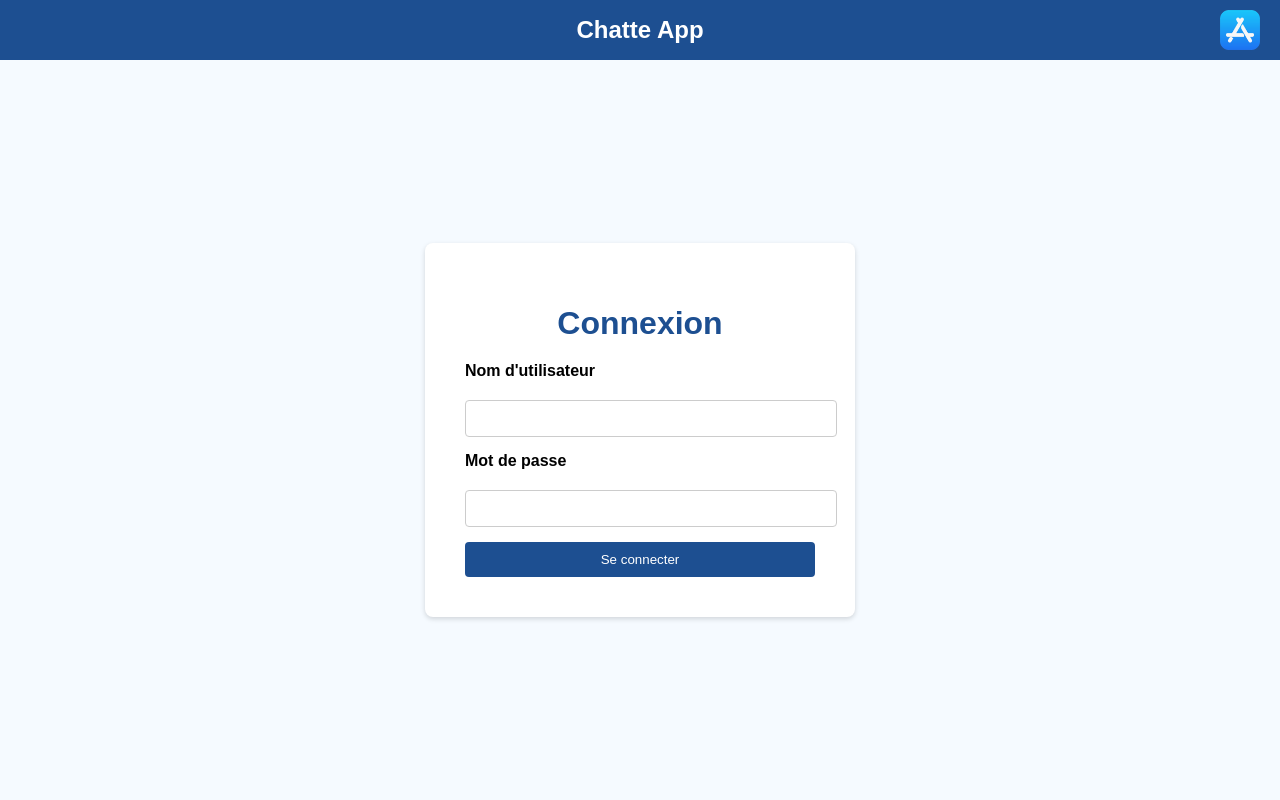
After one commit to JuiceKo/TW_PROJET, a Django app: page /login/ in a window 1280 px wide. The commit adds this page. Run offline with Django 5.2, Linux system fonts and the light colour scheme.

Commit message:
Commit avant de le donner à la catastrophe qu'est Elise

```diff
--- a/DBE_project/DBE_project/urls.py
+++ b/DBE_project/DBE_project/urls.py
@@ -26,4 +26,5 @@ urlpatterns = [
     path('chat/', include('chat_app.urls')),
     path('register/', chat_views.register_view, name='register'),
     path('logout/', custom_logout, name='logout'),
+    path('login/', chat_views.login_view, name='login'),
 ]
--- /dev/null
+++ b/DBE_project/chat_app/templates/chat_app/login.html
@@ -0,0 +1,76 @@
+{% extends 'squelette.html' %}
+
+{% block content %}
+<style>
+  body {
+    margin: 0; padding: 0;
+    background-color: #f5faff;
+    font-family: Arial, sans-serif;
+
+    display: flex;
+    justify-content: center;
+    align-items: center;
+    height: 100vh;
+  }
+
+  .login-container {
+    background-color: #ffffff;
+    padding: 40px;
+    box-shadow: 0 2px 5px rgba(0, 0, 0, 0.15);
+    border-radius: 8px;
+    width: 350px;
+    text-align: center;
+  }
+
+  h1 {
+    color: #1d4f91;
+    margin-bottom: 20px;
+  }
+
+  form {
+    display: flex;
+    flex-direction: column;
+    gap: 15px;
+  }
+
+  label {
+    text-align: left;
+    font-weight: bold;
+    margin-bottom: 5px;
+  }
+
+  input {
+    padding: 10px;
+    border: 1px solid #ccc;
+    border-radius: 4px;
+    width: 100%;
+  }
+
+  .login-button {
+    background-color: #1d4f91;
+    color: white;
+    padding: 10px;
+    border: none;
+    border-radius: 4px;
+    cursor: pointer;
+  }
+
+  .login-button:hover {
+    background-color: #163d73;
+  }
+</style>
+
+<div class="login-container">
+  <h1>Connexion</h1>
+  <form method="post" action="{% url 'login' %}">
+    {% csrf_token %}
+    <label for="username">Nom d'utilisateur</label>
+    <input type="text" id="username" name="username" required>
+
+    <label for="password">Mot de passe</label>
+    <input type="password" id="password" name="password" required>
+
+    <button type="submit" class="login-button">Se connecter</button>
+  </form>
+</div>
+{% endblock %}
--- a/DBE_project/chat_app/views.py
+++ b/DBE_project/chat_app/views.py
@@ -4,6 +4,7 @@ from django.contrib.auth.forms import UserCreationForm
 from django.contrib.auth import login, authenticate, logout
 from .models import Channel, Message
 from .forms import CustomUserCreationForm
+from django.contrib import messages
 
 
 
@@ -80,3 +81,17 @@ def custom_logout(request):
         logout(request)
         return redirect('landing_page')
     return redirect('landing_page')
+
+def login_view(request):
+    if request.method == 'POST':
+        username = request.POST['username']
+        password = request.POST['password']
+        user = authenticate(request, username=username, password=password)
+        if user is not None:
+            login(request, user)
+            messages.success(request, 'Connexion réussie!')
+            return redirect('chatroom_list')
+        else:
+            messages.error(request, 'Nom d\'utilisateur ou mot de passe incorrect.')
+
+    return render(request, 'chat_app/login.html')
```
Also changed, not shown: DBE_project/chat_app/templates/chat_app/create_chatroom.html (line endings or trailing spaces).
